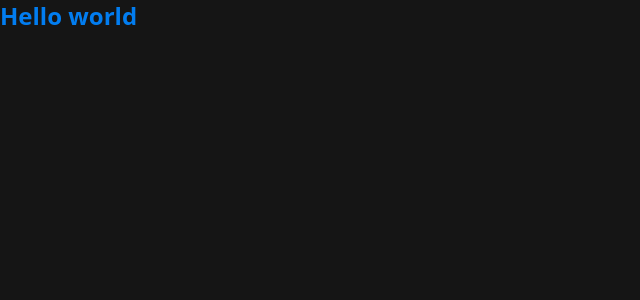
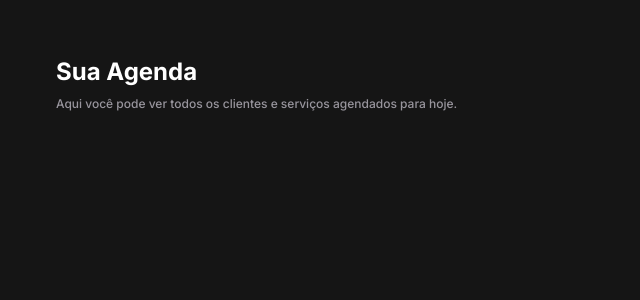
Before and after one commit to davsoliveira/pet-shop, a Next.js app: page / in a window 1280 px wide. Shown: the top 300 px of the page, without its empty margins (0-640 px from the left). Built offline with nearby package versions, Linux system fonts and the light colour scheme.

Commit message:
feat: iniciar a home

```diff
--- a/app/layout.tsx
+++ b/app/layout.tsx
@@ -1,20 +1,23 @@
 import type { Metadata } from 'next';
-import { Geist, Geist_Mono } from 'next/font/google';
+import { Inter } from 'next/font/google';
 import '@/styles/globals.css';
 
-const geistSans = Geist({
-  variable: '--font-geist-sans',
+const inter = Inter({
+  variable: '--font-inter',
   subsets: ['latin'],
+  weight: ['400', '500', '700'],
 });
 
-const geistMono = Geist_Mono({
-  variable: '--font-geist-mono',
+const interTight = Inter({
+  variable: '--font-inter-tight',
   subsets: ['latin'],
+  weight: ['700'],
 });
 
 export const metadata: Metadata = {
-  title: 'Create Next App',
-  description: 'Generated by create next app',
+  title: 'Mundo Pet',
+  description:
+    'Aqui você pode ver todos os clientes e serviços agendados para hoje.',
 };
 
 export default function RootLayout({
@@ -24,9 +27,7 @@ export default function RootLayout({
 }>) {
   return (
     <html lang="en">
-      <body
-        className={`${geistSans.variable} ${geistMono.variable} antialiased`}
-      >
+      <body className={`${inter.variable} ${interTight.variable} antialiased`}>
         {children}
       </body>
     </html>
--- a/app/page.tsx
+++ b/app/page.tsx
@@ -1,3 +1,14 @@
 export default function Home() {
-  return <h1 className="text-accent-blue">Hello world</h1>;
+  return (
+    <div className="bg-background-primary p-6">
+      <div className="flex items-center justify-between md:m-8">
+        <div>
+          <h1 className="text-title text-content-primary mb-2">Sua Agenda</h1>
+          <p className="text-paragraph-small text-content-secondary">
+            Aqui você pode ver todos os clientes e serviços agendados para hoje.
+          </p>
+        </div>
+      </div>
+    </div>
+  );
 }
```
